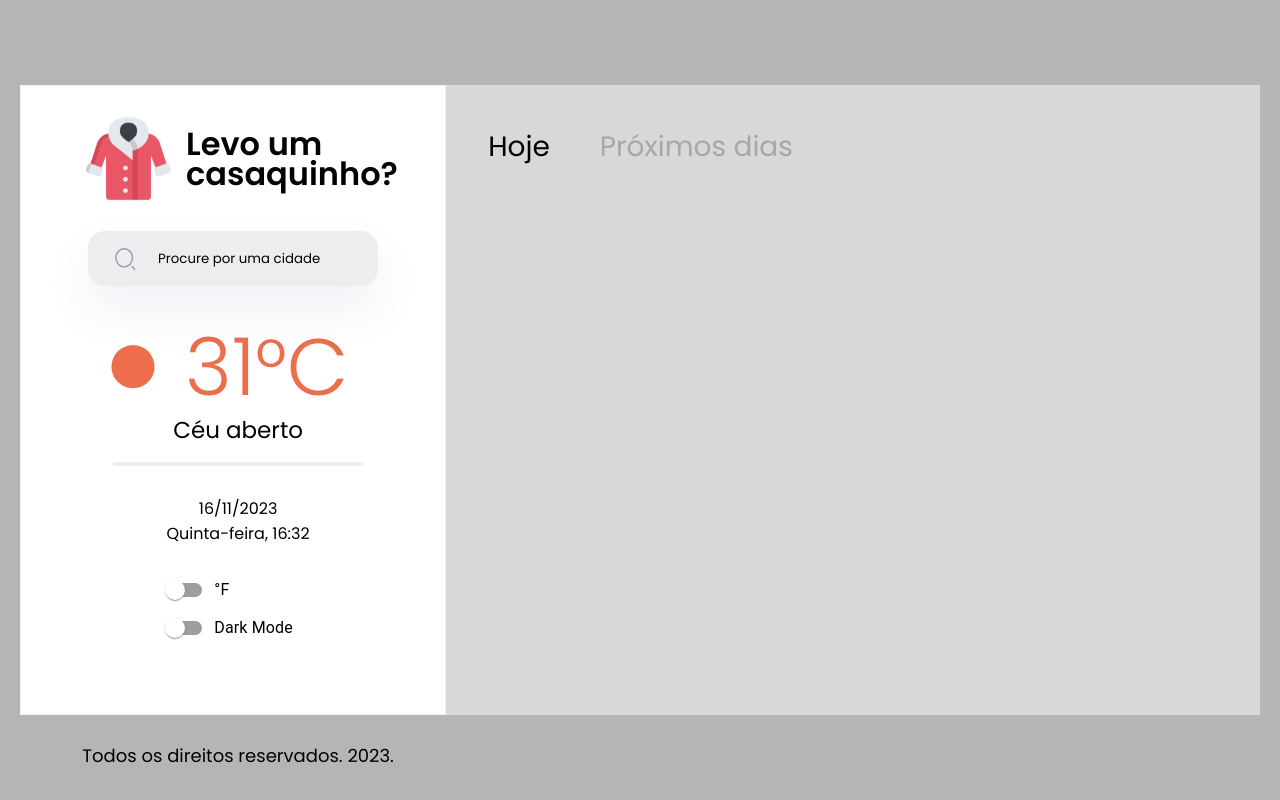
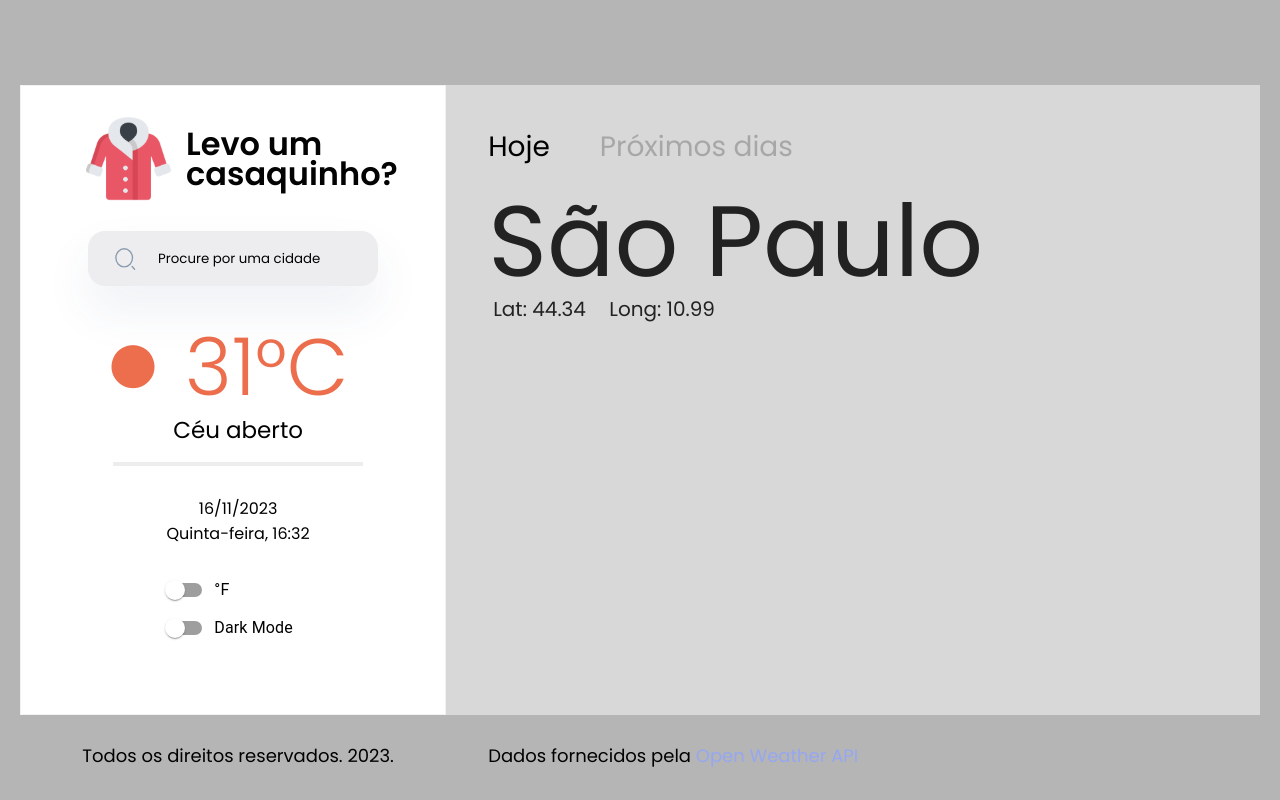
Before and after one commit to BrendonLee23/project-good-weather-frontend, a React (Vite) app: page / in a window 1280 px wide. Built offline with nearby package versions, Linux system fonts and the light colour scheme.

Commit message:
Feat/ RightInfos: Static Version

```diff
--- a/src/components/RightInfos/RightInfos.jsx
+++ b/src/components/RightInfos/RightInfos.jsx
@@ -17,10 +17,46 @@ export default function RightInfos() {
                 <h1 onClick={() => handleTitleClick('today')}>Hoje</h1>
                 <h2 onClick={() => handleTitleClick('nextDays')}>Próximos dias</h2>
             </TitleOptions>
+            <CityAndCoordinates>
+                <h1>São Paulo</h1>
+                <p>Lat:  44.34  <span>...</span>  Long: 10.99</p>
+            </CityAndCoordinates>
             {selectedComponent === 'today' ? <TodayInfos /> : <NextDayInfos />}
+            <Footer>
+                <p>Dados fornecidos pela <span>Open Weather API</span></p>
+            </Footer>
         </RightInfosContainer>
     )
 }
+
+const CityAndCoordinates = styled.div`
+    display:flex;
+    flex-direction: column;
+
+    h1{
+        font-family: Poppins;
+        font-size: 100px;
+        font-weight: 400;
+        line-height: 48px;
+        letter-spacing: 0em;
+        text-align: left;
+        color: #222222;
+    }
+    p{
+        font-family: Poppins;
+        font-size: 20px;
+        font-weight: 400;
+        line-height: 48px;
+        letter-spacing: 0em;
+        text-align: left;
+        color: #222222;
+        margin-top: 20px;
+        margin-left: 5px;
+    }
+    span{
+        color:#D8D8D8;
+    }
+`
 
 const RightInfosContainer = styled.div`
     background-color:#D8D8D8;
@@ -40,6 +76,7 @@ const TitleOptions = styled.div`
     align-items: center;
     justify-content: start;
     gap:50px;
+    margin-bottom: 40px;
     h1{
         color: ${(props) =>
         props.selectedComponent === 'today' ? 'black' : '#a7a7a7'};
@@ -63,3 +100,19 @@ const TitleOptions = styled.div`
         cursor: pointer;
     }
 `
+const Footer = styled.div`
+    position: absolute;
+    bottom: 0;
+    margin-bottom: 20px;
+    p{
+        font-family: Poppins;
+        font-size: 18px;
+        font-weight: 400;
+        line-height: 48px;
+        letter-spacing: 0em;
+        text-align: left;
+    span{
+        color: #96A7F2;
+    }
+}
+`
```
